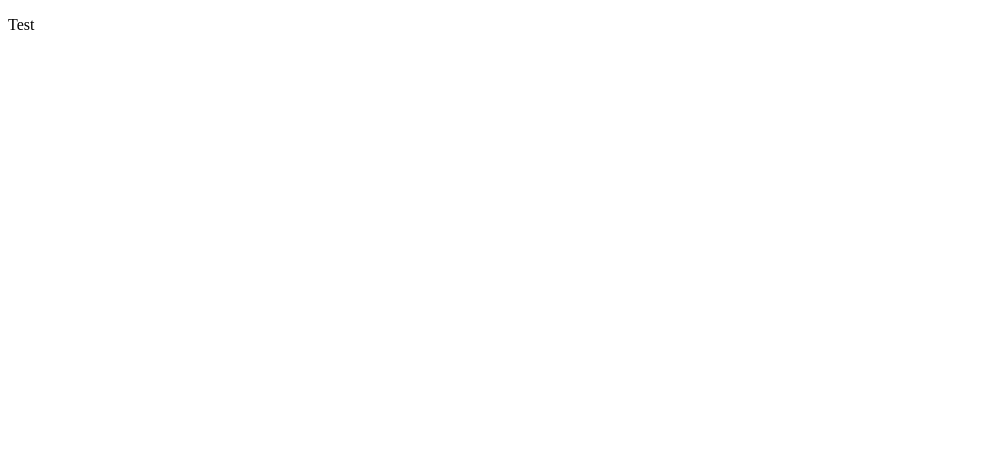
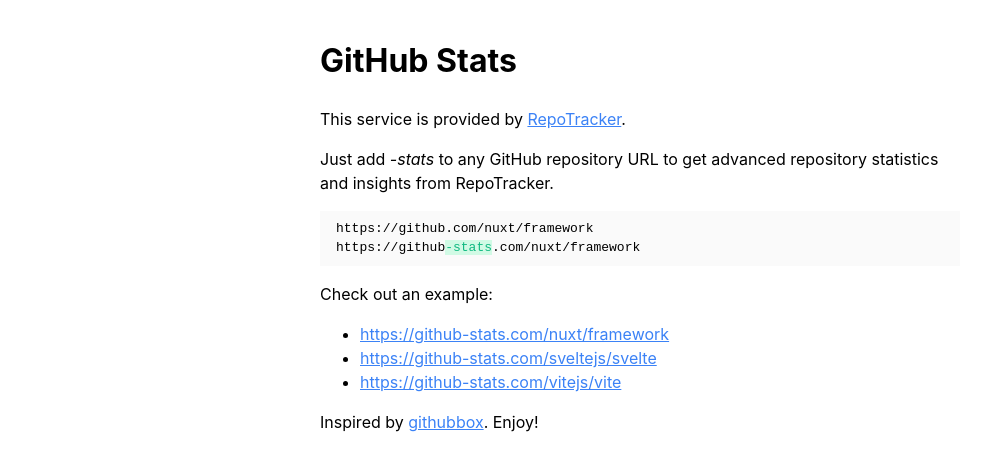
Before and after one commit to toniengelhardt/github-stats, a website: page index.html in a window 1280 px wide. Shown: the whole page, without its empty margins (0-993 px from the left). Drawn offline with Linux system fonts and the light colour scheme.

Commit message:
Landing page

```diff
--- a/index.html
+++ b/index.html
@@ -1,6 +1,69 @@
 <!DOCTYPE html>
-<html>
+<html lang="en">
+<head>
+  <meta charset="UTF-8">
+  <title>GitHub Stats</title>
+  <style>
+    html,
+    body {
+      margin: 0;
+      padding: 0;
+      font-family: -apple-system, BlinkMacSystemFont, 'Segoe UI', Roboto, Oxygen, Ubuntu, Cantarell, 'Open Sans', 'Helvetica Neue', sans-serif;
+      line-height: 1.5;
+    }
+    a {
+      color: #3b82f6;
+      //font-weight: bold;
+    }
+    a:visited {
+      color: #3b82f6;
+    }
+    pre {
+      padding: .5rem 1rem;
+      background-color: #fafafa;
+    }
+    .container {
+      max-width: 40rem;
+      margin: 0 auto;
+      padding: 1rem;
+    }
+    .highlight {
+      background-color: #d1fae5;
+      color: #10b981;
+    }
+  </style>
+</head>
 <body>
-  <p>Test</p>
+  <div class="container">
+    <h1>GitHub Stats</h1>
+    <p>
+      This service is provided by
+      <a href="https://repo-tracker.com">RepoTracker</a>.
+    </p>
+    <p>
+      Just add <i>-stats</i> to any GitHub repository URL to get advanced
+      repository statistics and insights from RepoTracker.
+    </p>
+    <p>
+      <pre>https://github.com/nuxt/framework<br>https://github<span class="highlight">-stats</span>.com/nuxt/framework</pre>
+    </p>
+    <p>
+      Check out an example:
+    </p>
+    <ul>
+      <li>
+        <a href="https://github-stats.com/nuxt/framework">https://github-stats.com/nuxt/framework</a>
+      </li>
+      <li>
+        <a href="https://github-stats.com/sveltejs/svelte">https://github-stats.com/sveltejs/svelte</a>
+      </li>
+      <li>
+        <a href="https://github-stats.com/vitejs/vite">https://github-stats.com/vitejs/vite</a>
+      </li>
+    </ul>
+    <p>
+      Inspired by <a href="https://github.com/dferber90/githubbox">githubbox</a>. Enjoy!
+    </p>
+  </div>
 </body>
 </html>
```
Also changed, not shown: app.js (added, +14 -0 lines), package.json (added, +16 -0 lines), 1 other file.
